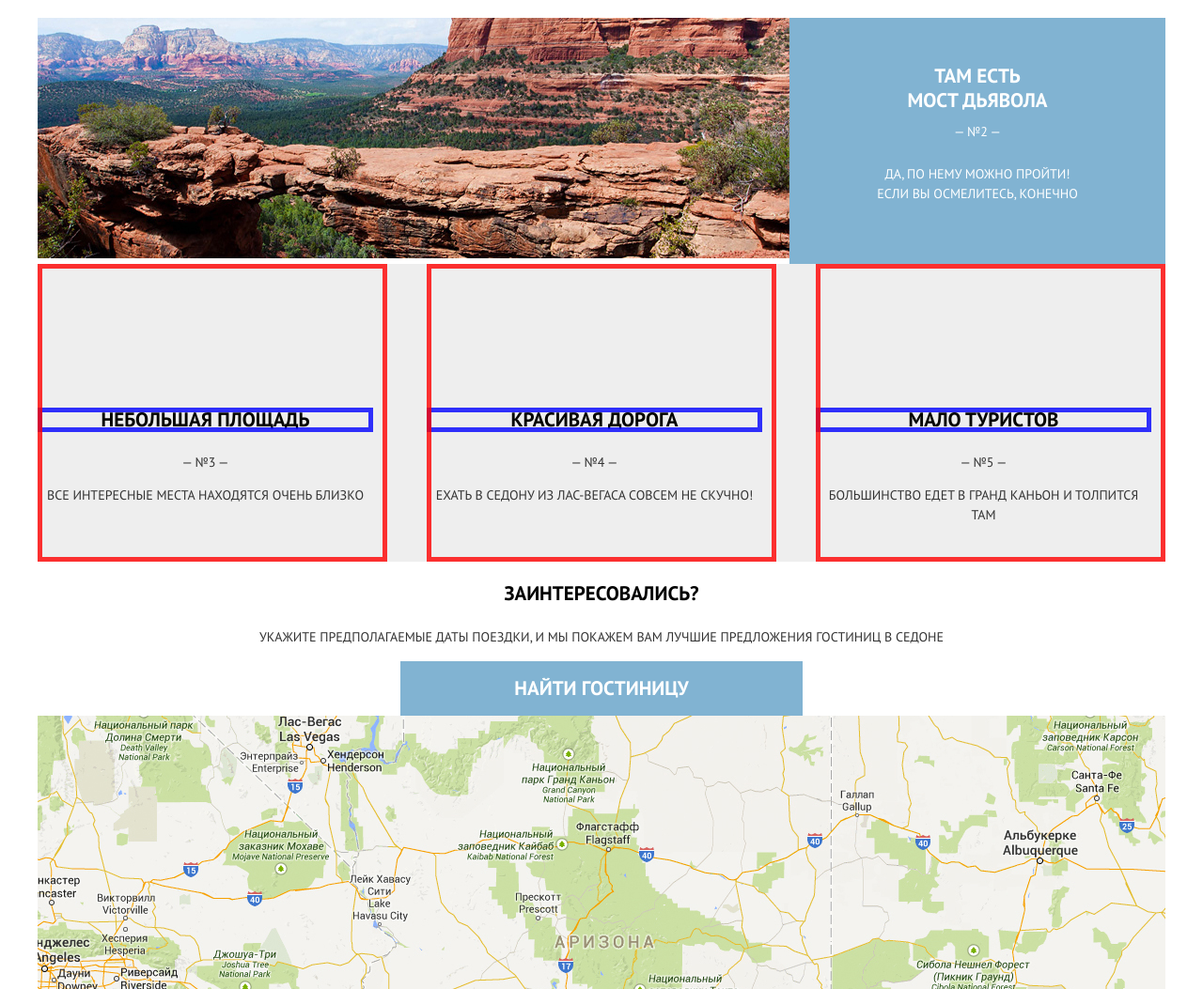
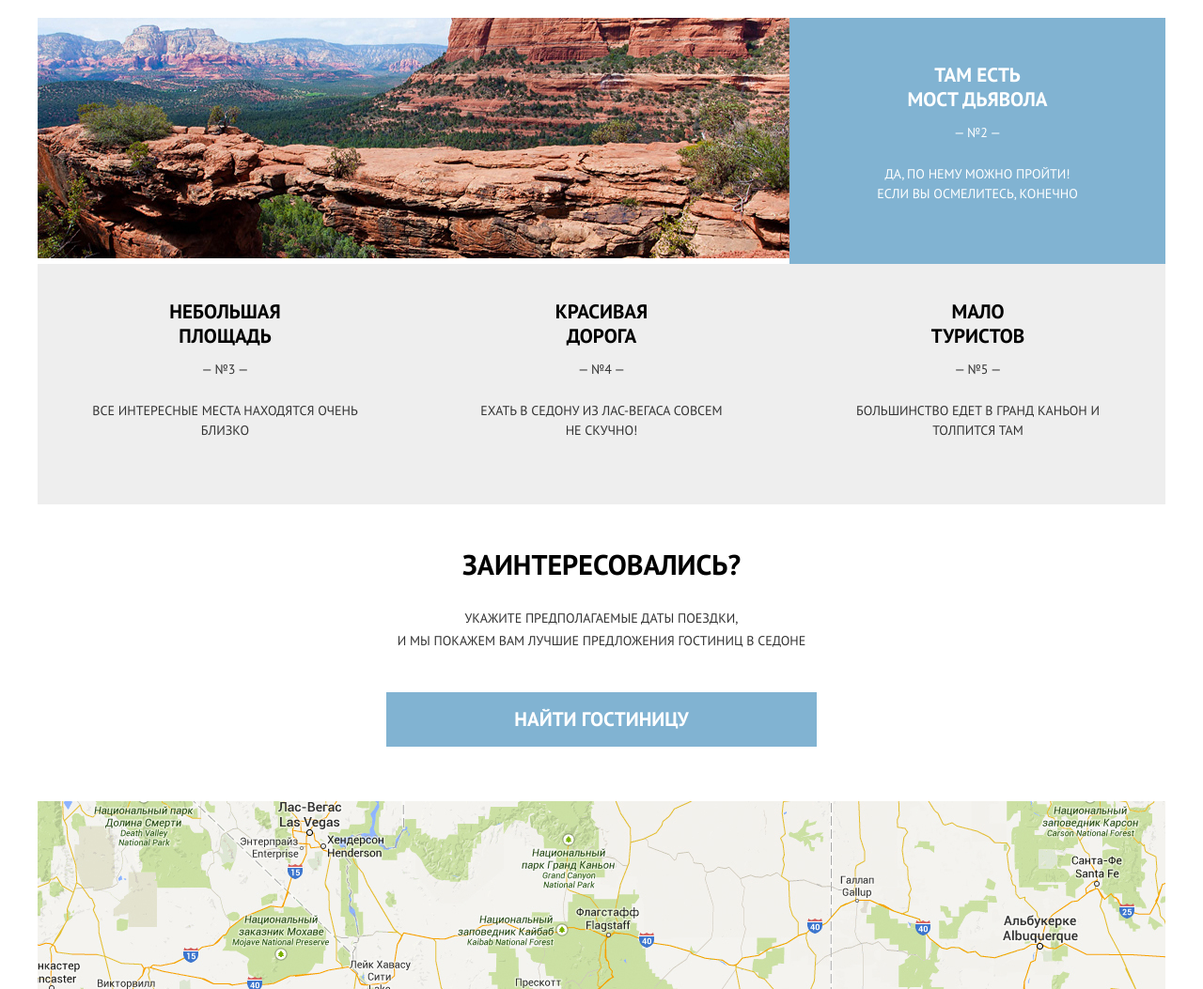
Before and after one commit to DaniyarSeferov/1117947-sedona-21, a website: page source/index.html in a window 1280 px wide. Shown: the part 1348-2401 px from the top of the page at 94% size. Drawn offline with nearby package versions, Linux system fonts and the light colour scheme; files that its build step writes are made by us from their sources.

Commit message:
#Task 5.1: Main page

```diff
--- a/source/index.html
+++ b/source/index.html
@@ -77,9 +77,9 @@
     </div>
 
     <section class="reasons-image">
-      <div class="reasons-image__desc">
-        <h3 class="reasons-image__title">Настоящий<br class="hide--mobile"> городок</h3>
-        <p class="reasons-image__number">— №1 —</p>
+      <div class="reasons-image__desc reasons-desc reasons-desc--real-town">
+        <h3 class="reasons-desc__title">Настоящий<br class="hide--mobile"> городок</h3>
+        <p class="reasons-desc__number">— №1 —</p>
         <p>Седона не аттракцион для туристов,<br class="hide--mobile hide--tablet-only"> там течет своя жизнь</p>
       </div>
       <div class="reasons-image__image">
@@ -115,9 +115,9 @@
     </section>
 
     <section class="reasons-image reasons-image--desc-right">
-      <div class="reasons-image__desc">
-        <h3 class="reasons-image__title">Там есть<br class="hide--mobile"> мост дьявола</h3>
-        <p class="reasons-image__number">— №2 —</p>
+      <div class="reasons-image__desc reasons-desc">
+        <h3 class="reasons-desc__title">Там есть<br class="hide--mobile"> мост дьявола</h3>
+        <p class="reasons-desc__number">— №2 —</p>
         <p>Да, по нему можно<br class="hide--mobile hide--desktop"> пройти!<br class="hide--mobile hide--tablet-only"> Если вы<br class="hide--mobile hide--desktop"> осмелитесь, конечно</p>
       </div>
       <div class="reasons-image__image">
@@ -129,27 +129,27 @@
       </div>
     </section>
 
-    <section class="features features--bg-grey">
-      <ul class="features__list">
-        <li class="features__item features__item--square">
-          <h3 class="features__title">Небольшая площадь</h3>
-          <p>— №3 —</p>
-          <p class="features__desc">
-            Все интересные места находятся очень близко
+    <section class="reasons-list">
+      <ul class="reasons-list__list">
+        <li class="reasons-list__item reasons-desc reasons-desc--bg-grey">
+          <h3 class="reasons-desc__title">Небольшая<br class="hide--mobile"> площадь</h3>
+          <p class="reasons-desc__number">— №3 —</p>
+          <p>
+            Все интересные места находятся<br class="hide--tablet"> очень близко
           </p>
         </li>
-        <li class="features__item features__item--road">
-          <h3 class="features__title">Красивая дорога</h3>
-          <p>— №4 —</p>
-          <p class="features__desc">
-            Ехать в Седону из Лас-Вегаса совсем не скучно!
+        <li class="reasons-list__item reasons-desc reasons-desc--bg-grey">
+          <h3 class="reasons-desc__title">Красивая<br class="hide--mobile"> дорога</h3>
+          <p class="reasons-desc__number">— №4 —</p>
+          <p>
+            Ехать в Седону из<br class="hide--mobile hide--desktop"> Лас-Вегаса<br class="hide--tablet"> совсем<br class="hide--mobile"> не скучно!
           </p>
         </li>
-        <li class="features__item features__item--tourists">
-          <h3 class="features__title">Мало туристов</h3>
-          <p>— №5 —</p>
-          <p class="features__desc">
-            Большинство едет в гранд каньон и толпится там
+        <li class="reasons-list__item reasons-desc reasons-desc--bg-grey">
+          <h3 class="reasons-desc__title">Мало<br class="hide--mobile"> туристов</h3>
+          <p class="reasons-desc__number">— №5 —</p>
+          <p>
+            Большинство едет в<br class="hide--mobile hide--desktop"> гранд каньон<br class="hide--tablet"> и<br class="hide--mobile"> толпится там
           </p>
         </li>
       </ul>
@@ -163,9 +163,9 @@
         Заинтересовались?
       </p>
       <p class="hotel__desc">
-        Укажите предполагаемые даты поездки, и мы покажем вам лучшие предложения гостиниц в Седоне
+        Укажите предполагаемые даты поездки,<br class="hide--mobile"> и мы покажем вам лучшие предложения гостиниц в Седоне
       </p>
-      <a href="#" class="button">Найти гостиницу</a>
+      <a href="#" class="hotel__button button">Найти гостиницу</a>
     </div>
   </section>
 
--- a/source/sass/blocks/button.scss
+++ b/source/sass/blocks/button.scss
@@ -12,7 +12,7 @@
 
   @media (min-width: $tablet-width) {
     display: inline-block;
-    padding: 16px 121px 16px;
+    padding: 16px;
   }
 
   &:hover,
--- a/source/sass/blocks/features.scss
+++ b/source/sass/blocks/features.scss
@@ -131,17 +131,3 @@
     }
   }
 }
-
-.features--bg-grey {
-  background-color: $color-grey;
-  text-align: center;
-
-  .features__item {
-    padding-left: 0;
-    @include outline(red);
-  }
-
-  .features__title {
-    @include outline(blue);
-  }
-}
--- a/source/sass/blocks/hotel.scss
+++ b/source/sass/blocks/hotel.scss
@@ -1,16 +1,49 @@
 .hotel {
+  min-height: 247px;
+  padding: 20px;
   text-align: center;
 
+  &__wraper {
+    padding: 0;
+  }
+
   &__title {
+    margin-top: 12px;
     font-size: 21px;
     line-height: 26px;
     font-weight: bold;
     color: $color-black;
     text-transform: uppercase;
+
+    @media (min-width: $tablet-width) {
+      font-size: 30px;
+      margin-top: 33px;
+      margin-bottom: 32px;
+    }
+
+    @media (min-width: $desktop-width) {
+      margin-top: 31px;
+    }
   }
 
   &__desc {
+    margin-bottom: 26px;
     line-height: 24px;
     text-transform: uppercase;
+
+    @media (min-width: $tablet-width) {
+      margin-bottom: 38px;
+    }
+
+    @media (min-width: $desktop-width) {
+      margin-bottom: 43px;
+    }
+  }
+
+  &__button {
+    @media (min-width: $tablet-width) {
+      width: 426px;
+      margin-bottom: 38px;
+    }
   }
 }
--- /dev/null
+++ b/source/sass/blocks/reasons-desc.scss
@@ -0,0 +1,66 @@
+.reasons-desc {
+  padding: 20px;
+  font-size: 14px;
+  line-height: 21px;
+  color: #ffffff;
+  background-color: #81b3d2;
+  text-transform: uppercase;
+  text-align: center;
+
+  @media (min-width: $tablet-width) {
+    min-height: 216px;
+  }
+
+  &__title {
+    margin-top: 20px;
+    margin-bottom: 10px;
+    font-size: 18px;
+    line-height: 26px;
+    font-weight: bold;
+
+    @media (min-width: $tablet-width) {
+      font-size: 21px;
+      margin-top: 22px;
+      margin-bottom: 12px;
+    }
+
+    @media (min-width: $desktop-width) {
+      margin-top: 28px;
+    }
+  }
+
+  &__number {
+    margin: 10px 0 17px;
+
+    @media (min-width: $tablet-width) {
+      margin-bottom: 23px;
+    }
+  }
+}
+
+.reasons-desc--real-town {
+  @media (max-width: $mobile-width-only) {
+    padding: 50px 15px 26px;
+  }
+}
+
+.reasons-desc--bg-grey {
+  padding: 13px 20px;
+  min-height: 141px;
+  color: $color-black-light;
+  background-color: $color-grey;
+
+  @media (min-width: $tablet-width) {
+    padding: 20px 20px;
+    min-height: 216px;
+  }
+
+  .reasons-desc__title {
+    margin-top: 10px;
+    color: $color-black;
+
+    @media (min-width: $tablet-width) {
+      margin-top: 18px;
+    }
+  }
+}
--- a/source/sass/blocks/reasons-image.scss
+++ b/source/sass/blocks/reasons-image.scss
@@ -13,14 +13,6 @@
   }
 
   &__desc {
-    padding: 37px 14px 25px;
-    font-size: 14px;
-    line-height: 21px;
-    color: $color-white;
-    background-color: $color-blue-light;
-    text-transform: uppercase;
-    text-align: center;
-
     @media (min-width: $tablet-width) {
       padding: 33px 32px 20px;
     }
@@ -58,18 +50,6 @@
 }
 
 .reasons-image--desc-right {
-  @media (max-width: $mobile-width-only) {
-    .reasons-image__desc {
-      padding-top: 22px;
-      padding-bottom: 20px;
-    }
-
-    .reasons-image__title {
-      margin-top: 18px;
-      margin-bottom: 12px;
-    }
-  }
-
   @media (min-width: $tablet-width) {
     margin-top: 22px;
   }
--- a/source/sass/blocks/reasons.scss
+++ b/source/sass/blocks/reasons.scss
@@ -40,3 +40,29 @@
     }
   }
 }
+
+.reasons-list {
+  background-color: $color-grey;
+
+  @media (min-width: $desktop-width) {
+    padding: 0 16px;
+  }
+
+  &__list {
+    list-style: none;
+    margin: 0;
+    padding: 0;
+
+    @media (min-width: $tablet-width) {
+      display: flex;
+      justify-content: space-between;
+      flex-wrap: wrap;
+    }
+  }
+
+  &__item {
+    @media (min-width: $tablet-width) {
+      width: 28%;
+    }
+  }
+}
--- a/source/sass/style.scss
+++ b/source/sass/style.scss
@@ -12,6 +12,7 @@
 @import "blocks/quote.scss";
 @import "blocks/reasons.scss";
 @import "blocks/reasons-image.scss";
+@import "blocks/reasons-desc.scss";
 @import "blocks/features.scss";
 @import "blocks/hotel.scss";
 @import "blocks/button.scss";
```
